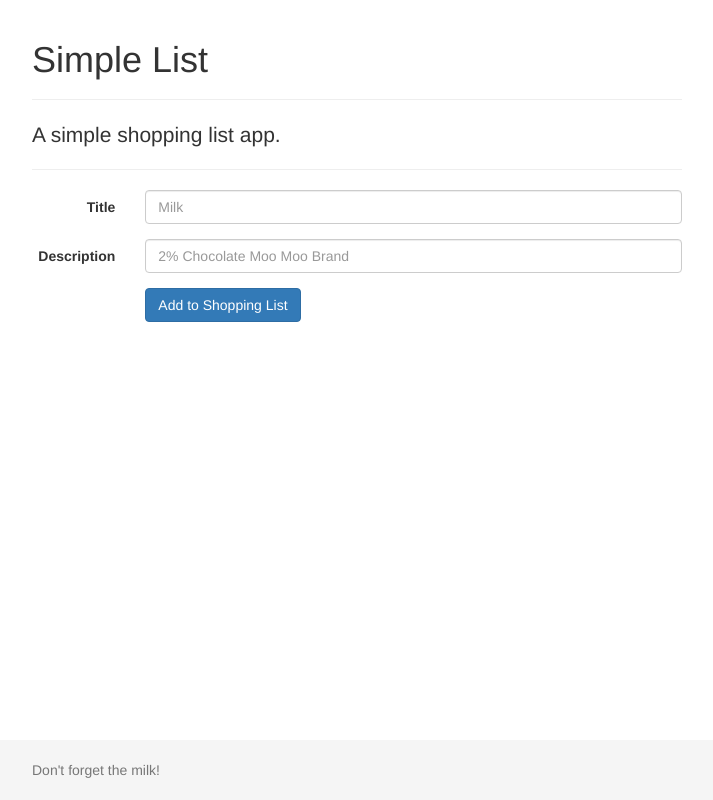
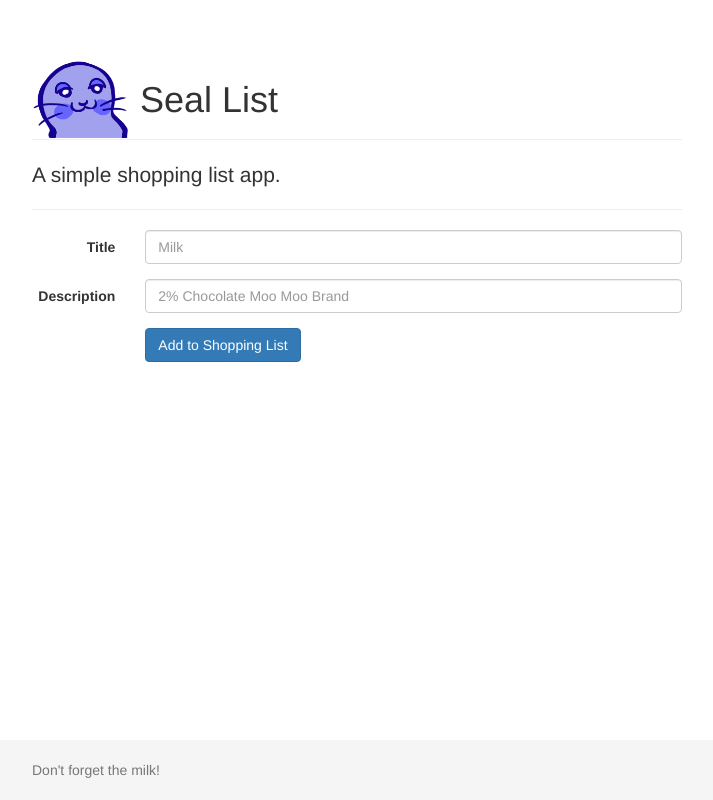
Before and after one commit to jwijay/Shopping-List, a website: page index.html in a window 1280 px wide. Shown: the whole page, without its empty margins (283-996 px from the left). Drawn offline with Linux system fonts and the light colour scheme.

Commit message:
Made the app 100x better using the powers of Seductive Seal.

```diff
--- a/css/main.css
+++ b/css/main.css
@@ -15,6 +15,14 @@ body {
   /* Set the fixed height of the footer here */
   height: 60px;
   background-color: #f5f5f5;
+}
+#page-header {
+  background-image: url('../img/seal.png');
+  background-size: 98px;
+  background-repeat: no-repeat;
+  background-position: left;
+  padding-left: 108px;
+  padding-top: 20px;
 }
 
 /* Custom page CSS
--- a/index.html
+++ b/index.html
@@ -8,7 +8,7 @@
     <meta name="author" content="">
     <link rel="icon" href="favicon.ico">
 
-    <title>Simple List</title>
+    <title>Seal List</title>
 
     <!-- Bootstrap core CSS -->
     <link href="css/bootstrap.min.css" rel="stylesheet">
@@ -27,8 +27,8 @@
 
     <!-- Begin page content -->
     <div class="container">
-      <div class="page-header">
-        <h1>Simple List</h1>
+      <div class="page-header" id="page-header">
+        <h1>Seal List</h1>
       </div>
       <p class="lead">A simple shopping list app.</p>
       <div class="lead" id="content"></div>
```
Also changed, not shown: img/seal.png (added).
